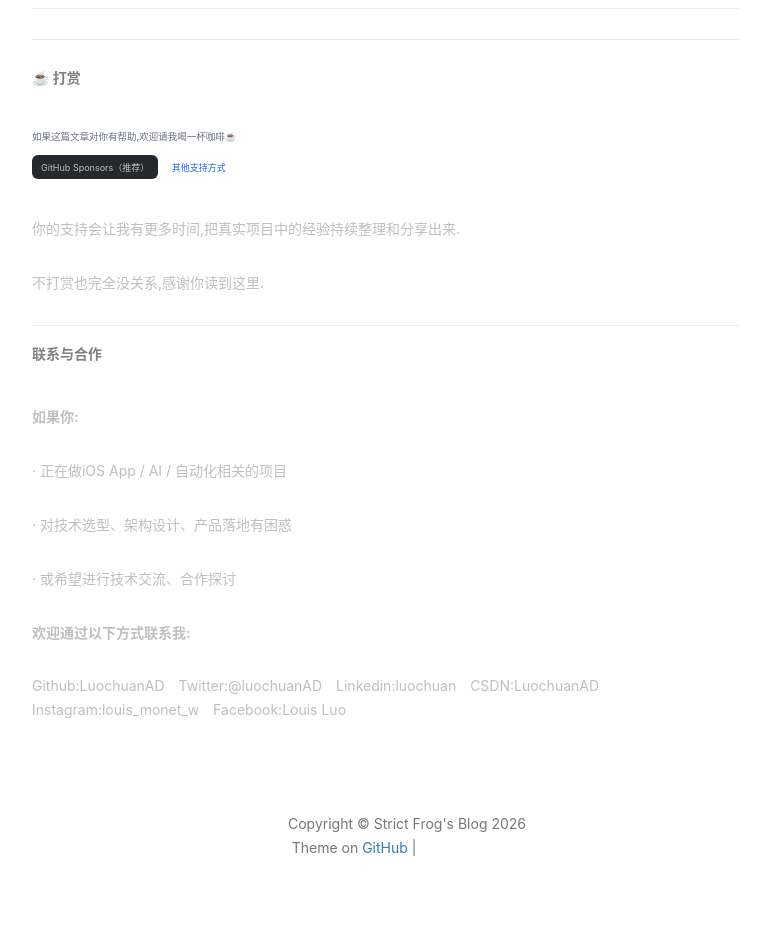
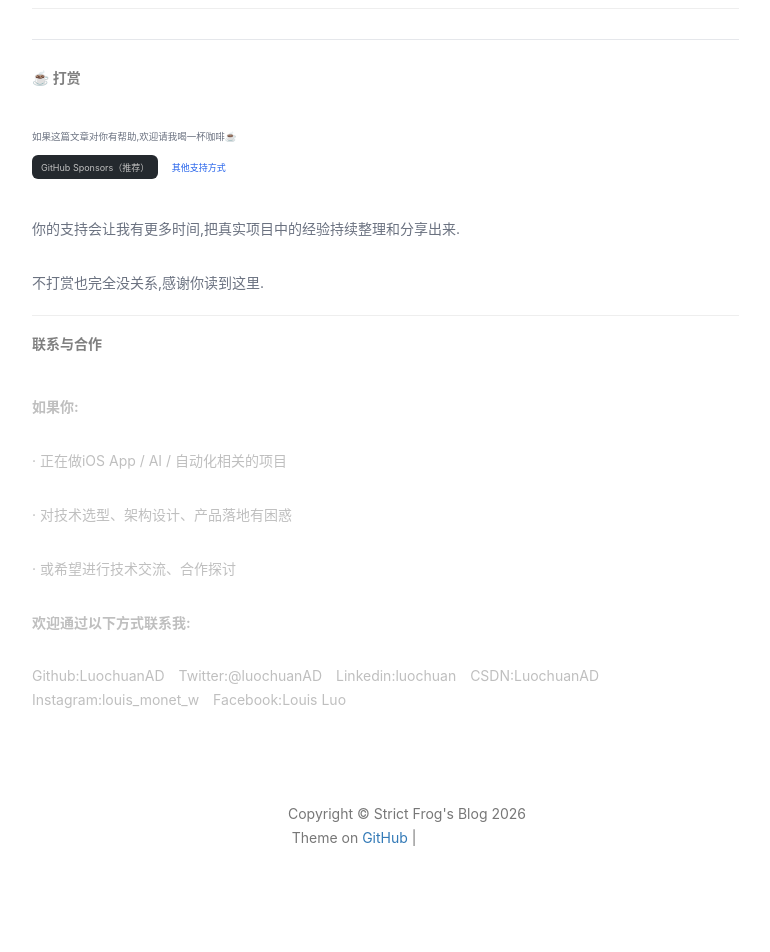
Before and after one commit to LuochuanAD/LuochuanAD.github.io, a Jekyll site: the page built from _posts/2023-09-15-Blog未来的计划与实行.md, in a window 1280 px wide. Shown: the part 1284-2236 px from the top of the page, without its empty margins (233-1003 px from the left). Built offline with Jekyll 4.4.1, drawn with Linux system fonts in a browser that asks for light colours; nearby versions of some CDN libraries; comment, search, counter and statistics services are not loaded; grey boxes are pictures that could not be loaded.

Commit message:
Update post.html

```diff
--- a/_layouts/post.html
+++ b/_layouts/post.html
@@ -271,8 +271,8 @@ layout: default
                     </div>
                   </div>
                 </section>
-                <p>你的支持会让我有更多时间,把真实项目中的经验持续整理和分享出来.</p>
-                <p>不打赏也完全没关系,感谢你读到这里.</p>
+                <p class="donation-intro">你的支持会让我有更多时间,把真实项目中的经验持续整理和分享出来.</p>
+                <p class="donation-intro">不打赏也完全没关系,感谢你读到这里.</p>
                 <!-- Friends Blog -->
                 {% if site.friends %}
                 <hr>
```
